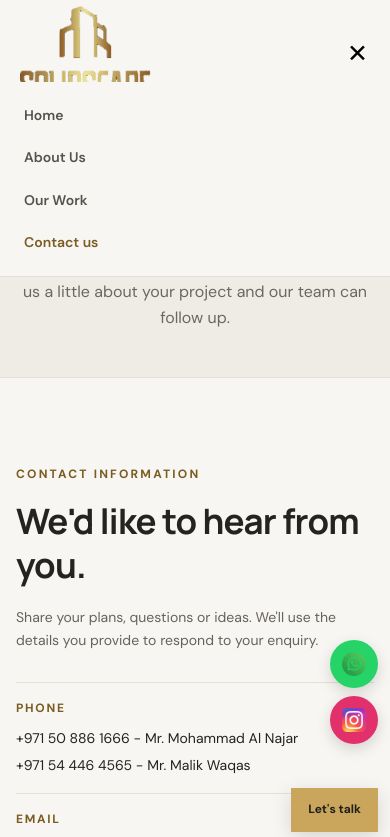
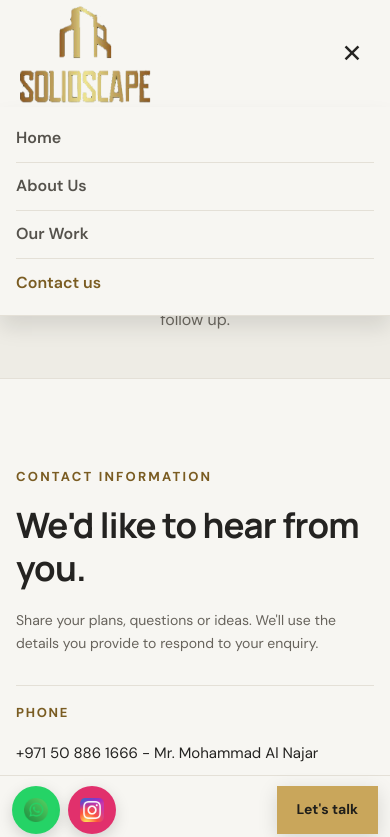
Before and after one commit to AdamAlNajar/Solidscape-Website, a website: page contactus.html in a window 390 px wide. Both pictures are taken after a click on the button "Open navigation". Shown: the top 837 px of the page. Drawn offline with Linux system fonts and the light colour scheme.

Commit message:
Make the site easier to use on phones
- Floating WhatsApp, Instagram and "Let's talk" buttons sit in a bar along
  the bottom of the screen instead of covering the page text
- Menu button is 44x44px and the drop-down spans the screen with 48px rows
- Links, buttons and reply options are at least 44px tall for tapping
- Minimum text size of 13px; form fields use 16px so iPhones don't zoom in
- Hover lift no longer sticks after tapping on touch screens

Co-Authored-By: Claude Opus 5.5 <noreply@anthropic.com>

```diff
--- a/styles.css
+++ b/styles.css
@@ -1065,16 +1065,30 @@ h2 {
   .brand {
     width: 150px;
   }
+  /* The drop-down menu is placed relative to the header, so it always opens
+     directly below it whatever height the logo makes the header */
+  .site-header {
+    position: relative;
+  }
+  /* 44 x 44px is the minimum comfortable size for a finger tap (WCAG 2.5.5) */
   .menu-toggle {
-    display: block;
+    display: flex;
+    align-items: center;
+    justify-content: center;
+    width: 44px;
+    height: 44px;
     margin-left: auto;
+    color: var(--ink);
+    cursor: pointer;
   }
   .navbar {
     display: none;
     position: absolute;
-    top: 82px;
-    left: 0;
-    right: 0;
+    top: 100%;
+    /* reach past the header's side margins so the menu spans the whole screen */
+    left: -24px;
+    right: -24px;
+    box-shadow: 0 12px 20px #0000001a;
     background: var(--paper);
     z-index: 10;
     padding: 20px 24px;
@@ -1086,13 +1100,24 @@ h2 {
   .navbar ul {
     flex-direction: column;
     align-items: stretch;
-    gap: 16px;
+    gap: 0;
   }
   .navbar.open {
     display: flex;
   }
+  /* Each menu link fills a full-width row at least 48px tall, so it is easy to tap */
+  .navbar a {
+    display: flex;
+    align-items: center;
+    min-height: 48px;
+    font-size: 16px;
+    border-bottom: 1px solid var(--line);
+  }
+  .navbar li:last-child a {
+    border-bottom: 0;
+  }
   .navbar a.active {
-    border-bottom: 0;
+    border-bottom: 1px solid var(--line);
     padding-bottom: 0;
   }
   .hero {
@@ -1127,6 +1152,11 @@ h2 {
   }
   .brand {
     width: 140px;
+  }
+  .navbar {
+    left: -16px;
+    right: -16px;
+    padding: 8px 16px;
   }
   .hero {
     grid-template-columns: 1fr;
@@ -1208,11 +1238,119 @@ h2 {
     padding: 23px 18px;
   }
   .footer-links {
-    gap: 14px;
+    gap: 4px 18px;
     flex-wrap: wrap;
+  }
+
+  /* ---- Easier to read on a phone: nothing smaller than 13px ---- */
+  .eyebrow,
+  .panel-kicker,
+  .about-statement .muted,
+  .project-number,
+  .carousel-counter,
+  .feature-number,
+  .project-type,
+  .contact-detail span,
+  .site-footer small,
+  .char-count,
+  .reply-hint,
+  .error-message,
+  .privacy-note {
+    font-size: 13px;
+  }
+  .button {
+    font-size: 14px;
+  }
+  .feature-card p,
+  .project-info p:last-child,
+  .contact-detail p,
+  .contact-form label,
+  .radio-group legend,
+  .small-note,
+  .location-hint,
+  .section-heading .muted,
+  .footer-links a,
+  .site-footer p {
+    font-size: 15px;
+  }
+  /* 16px stops iPhones zooming in when a form field is tapped */
+  .contact-form input,
+  .contact-form textarea,
+  .contact-form select {
+    font-size: 16px;
+  }
+
+  /* ---- Bigger tap targets (at least 44px tall) ---- */
+  .button,
+  .footer-brand,
+  .footer-links a,
+  .contact-detail a {
+    min-height: 44px;
+  }
+  .footer-brand,
+  .footer-links a,
+  .contact-detail a {
+    display: inline-flex;
+    align-items: center;
+  }
+  /* Each reply option becomes a full-width row with a larger radio button */
+  .contact-form .radio-group label {
+    display: flex;
+    min-height: 44px;
+    margin: 0;
+    gap: 10px;
+  }
+  .contact-form .radio-group input {
+    width: 20px;
+    height: 20px;
+  }
+  .lightbox-close {
+    width: 48px;
+    height: 48px;
+    top: 8px;
+    right: 8px;
+  }
+
+  /* ---- Floating contact buttons ----
+     On a narrow screen the floating buttons used to sit on top of the page text and
+     hide it. Here they line up in one bar along the bottom of the screen instead,
+     and the page gets extra space at the bottom so the footer is never covered. */
+  body {
+    padding-bottom: 68px;
+  }
+  body::after {
+    content: "";
+    position: fixed;
+    left: 0;
+    right: 0;
+    bottom: 0;
+    height: 68px;
+    background: var(--paper);
+    border-top: 1px solid var(--line);
+    z-index: 3;
+  }
+  .social-stacked {
+    flex-direction: row;
+    left: 12px;
+    right: auto;
+    bottom: 10px;
   }
   .floating-contact {
     right: 12px;
-    bottom: 12px;
+    bottom: 10px;
+    min-height: 48px;
+    display: flex;
+    align-items: center;
+    padding: 0 20px;
+    font-size: 14px;
   }
 }
+
+/* The small "lift" on hover is only for mouse users - on a touch screen
+   it would stay stuck on after the button is tapped */
+@media (hover: none) {
+  .button:hover,
+  .social-icon:hover {
+    transform: none;
+  }
+}
```
